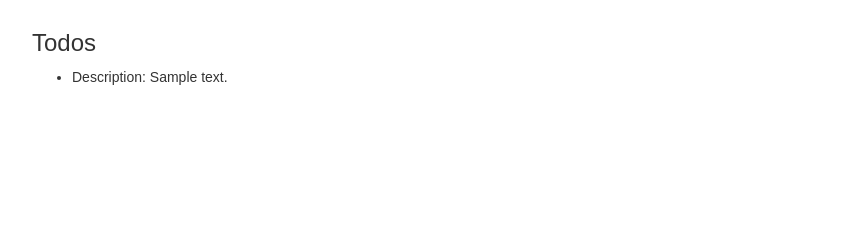
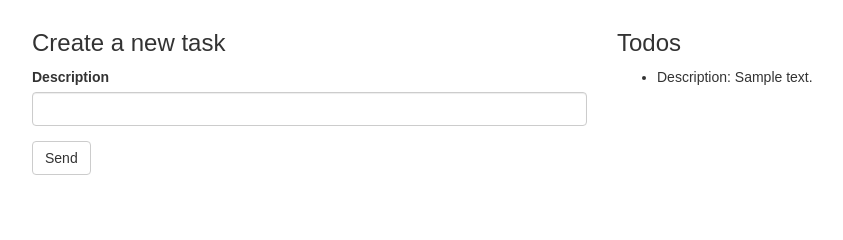
Before and after one commit to omiguelperez/flask-todo, a Flask app: template app/templates/hello.html in a window 1280 px wide. Shown: the part 118-358 px from the top of the page, without its empty margins (38-881 px from the left). Run offline with Flask 2, Linux system fonts and the light colour scheme; the template is opened without the code that fills it: values that come from a table or form of the project are taken from there, most other values are stand-ins (such as "Sample title", 1, 10 or a date in 2020); some libraries are stand-ins or nearby versions.

Commit message:
Create todo

```diff
--- a/app/firestore_service.py
+++ b/app/firestore_service.py
@@ -29,3 +29,9 @@ def user_put(user_data):
 def get_todos(username):
     """Get todos filtered by username."""
     return db.collection('users').document(username).collection('todos').get()
+
+
+def put_todo(username, description):
+    """Create todo on database."""
+    todo_collection_ref = db.collection('users').document(username).collection('todos')
+    todo_collection_ref.add({'description': description})
--- a/app/forms.py
+++ b/app/forms.py
@@ -11,3 +11,10 @@ class LoginForm(FlaskForm):
     username = StringField('Username', validators=[DataRequired()])
     password = PasswordField('Password', validators=[DataRequired()])
     submit = SubmitField('Send')
+
+
+class TodoForm(FlaskForm):
+    """Todo form."""
+
+    description = StringField('Description', validators=[DataRequired()])
+    submit = SubmitField('Send')
--- a/app/templates/hello.html
+++ b/app/templates/hello.html
@@ -10,7 +10,7 @@
 {% block content %}
     <div class="container">
         <div class="row mt-5">
-            <div class="col-xs-12 col-md-6 offset-md-3 col-lg-4 offset-lg-4">
+            <div class="col-xs-12 col-md-6 offset-md-3">
                 {% if user_ip %}
                     <h3>Hello {{ current_user.id }}! Your ip is {{ user_ip }}</h3>
                 {% else %}
@@ -20,7 +20,12 @@
         </div>
 
         <div class="row mt-5">
-            <div class="col-xs-12 col-md-6 offset-md-3 col-lg-4 offset-lg-4">
+            <div class="col-xs-12 col-md-6 offset-md-3">
+                <h3>Create a new task</h3>
+
+                {{ wtf.quick_form(todo_form) }}
+            </div>
+            <div class="col-xs-12 col-md-6 offset-md-3">
                 <h3>Todos</h3>
                 <ul>
                     {% for todo in todos %}
--- a/main.py
+++ b/main.py
@@ -5,7 +5,8 @@ from flask import Flask, request, redirect, make_response, render_template, sess
 from flask_login import login_required, current_user
 
 from app import create_app
-from app.firestore_service import get_users, get_todos
+from app.firestore_service import get_users, get_todos, put_todo
+from app.forms import TodoForm
 
 app = create_app()
 
@@ -32,18 +33,26 @@ def index():
     return response
 
 
-@app.route('/hello', methods=['get'])
+@app.route('/hello', methods=['get', 'post'])
 @login_required
 def hello():
     """Show greeting."""
     user_ip = session.get('user_ip')
     username = current_user.id
 
+    todo_form = TodoForm()
+
     context = {
         'user_ip': user_ip,
         'todos': get_todos(username),
-        'username': username
+        'username': username,
+        'todo_form': todo_form
     }
+
+    if todo_form.validate_on_submit():
+        put_todo(username=username, description=todo_form.description.data)
+        flash('Task created!')
+        return redirect(url_for('hello'))
 
     return render_template('hello.html', **context)
 
```
